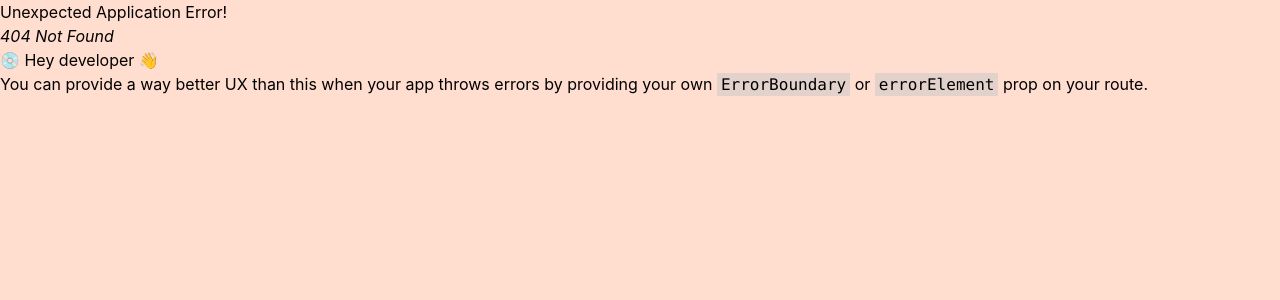
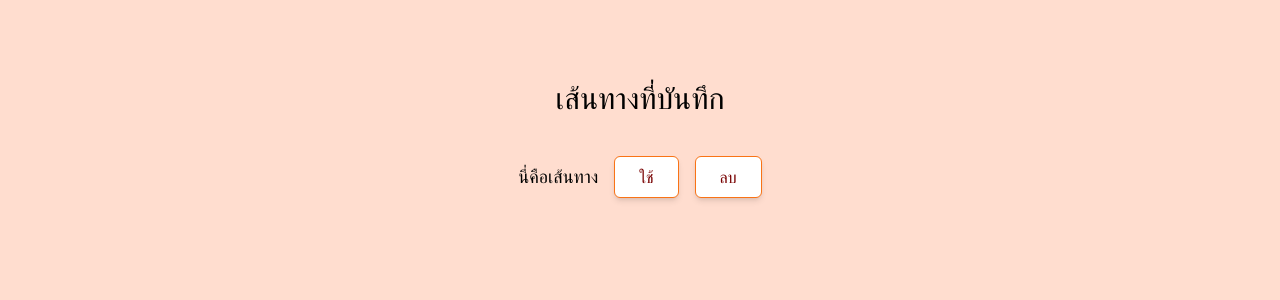
Before and after one commit to Sunioatm/SE-TermProject-Backend, a React (Vite) app: page /favouriteroute in a window 1280 px wide. Before the commit this address had no page. Shown: the top 300 px of the page. Built offline with nearby package versions, Linux system fonts and the light colour scheme.

Commit message:
Favouriteroute Page
add new branch Favouriteroute
add the Favouriteroute page

```diff
--- /dev/null
+++ b/src/Favouriteroute.jsx
@@ -0,0 +1,32 @@
+import { Link } from "react-router-dom";
+import { tv } from "tailwind-variants";
+import { InputForm } from "./components/InputForm";
+import { Button } from "./components/Button";
+
+const FavouriteroutePage = tv({
+    slots: {
+      base: "flex flex-col h-screen items-center pt-20",
+      headerText: "text-3xl font-bold mb-10",
+    },
+  });
+
+const { base, headerText } = FavouriteroutePage();
+
+
+
+  export default function Favouriteroute() {
+    return (
+      <main className={base()}>
+        <h1 className={headerText()}>เส้นทางที่บันทึก</h1>
+        <section className="flex justify-center items-center w-4/5 space-x-4">
+          <span className="text-lg font-semibold">นี่คือเส้นทาง</span>
+          <button className="text-[#780000] font-bold px-6 py-2 rounded-md border border-solid border-orange-500 bg-white shadow-md hover:bg-gray-100 transition ease-in-out duration-300">
+            ใช้
+          </button>
+          <button className="text-[#780000] font-bold px-6 py-2 rounded-md border border-solid border-orange-500 bg-white shadow-md hover:bg-gray-100 transition ease-in-out duration-300">
+            ลบ
+          </button>
+        </section>
+      </main>
+    );
+  }
--- a/src/Home.jsx
+++ b/src/Home.jsx
@@ -20,7 +20,7 @@ export default function Home() {
         <Link to="/routefinder" className="w-full">
           <Button label="กำหนดเส้นทาง" />
         </Link>
-        <Link to="#" className="w-full">
+        <Link to="/favouriteroute" className="w-full">
           <Button label="เส้นทางที่บันทึก" />
         </Link>
         <Link to="#" className="w-full">
```
Also changed, not shown: src/Router.jsx (+8 -0 lines).
